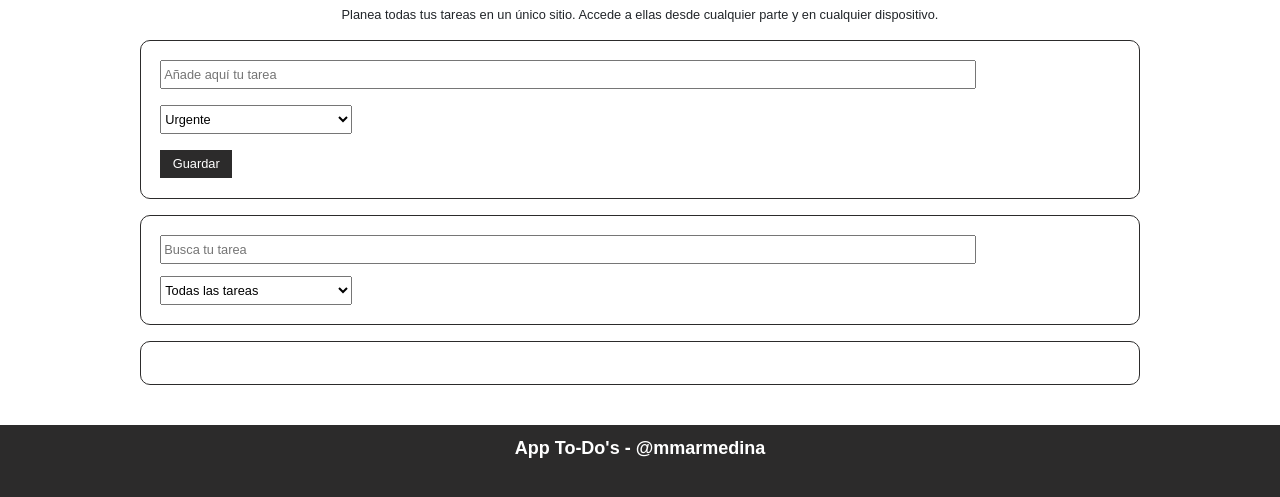
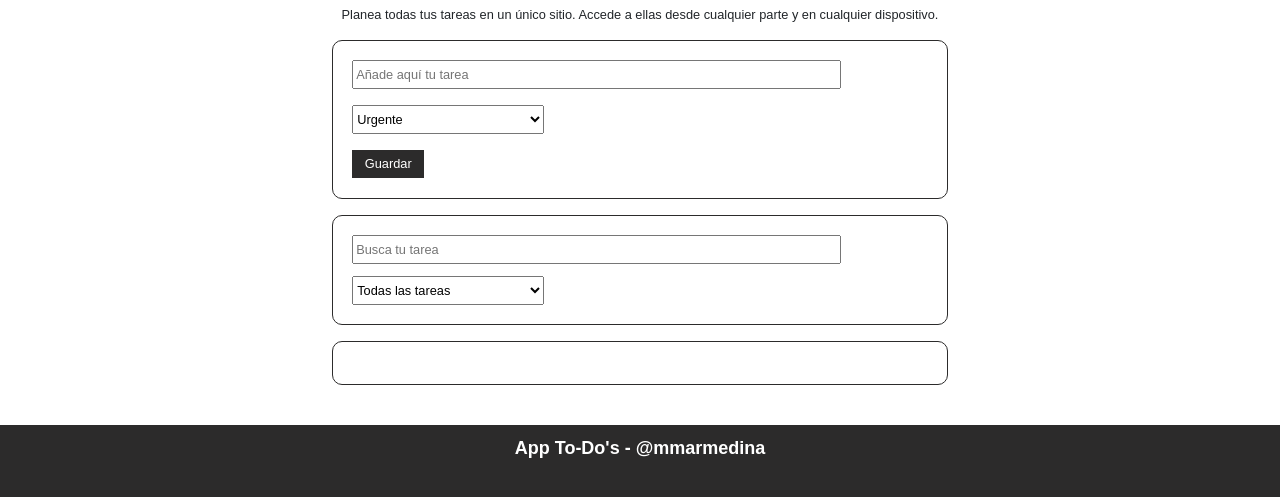
Before and after one commit to Mmarmedina/App-To-Do-Javascript, a website built with Vite: page index.html in a window 1280 px wide. Shown: the part 85-582 px from the top of the page. Built offline with nearby package versions, Linux system fonts and the light colour scheme.

Commit message:
Resposive design

```diff
--- a/public/src/styles/scss/styles.scss
+++ b/public/src/styles/scss/styles.scss
@@ -30,9 +30,17 @@ body {
     overflow-x: hidden;
 }
 
+/* Estilos por defecto para dispositivos móviles */
 .container {
-    width: 80%;
+    width: 90%;
     font-size: 0.8rem;
+}
+
+/* Consulta de medios para dispositivos con una resolución más grande */
+@media (min-width: 768px) {
+    .container {
+        width: 50%;
+    }
 }
 
 div {
```
Also changed, not shown: public/src/styles/css/styles.css, 1 other file.
